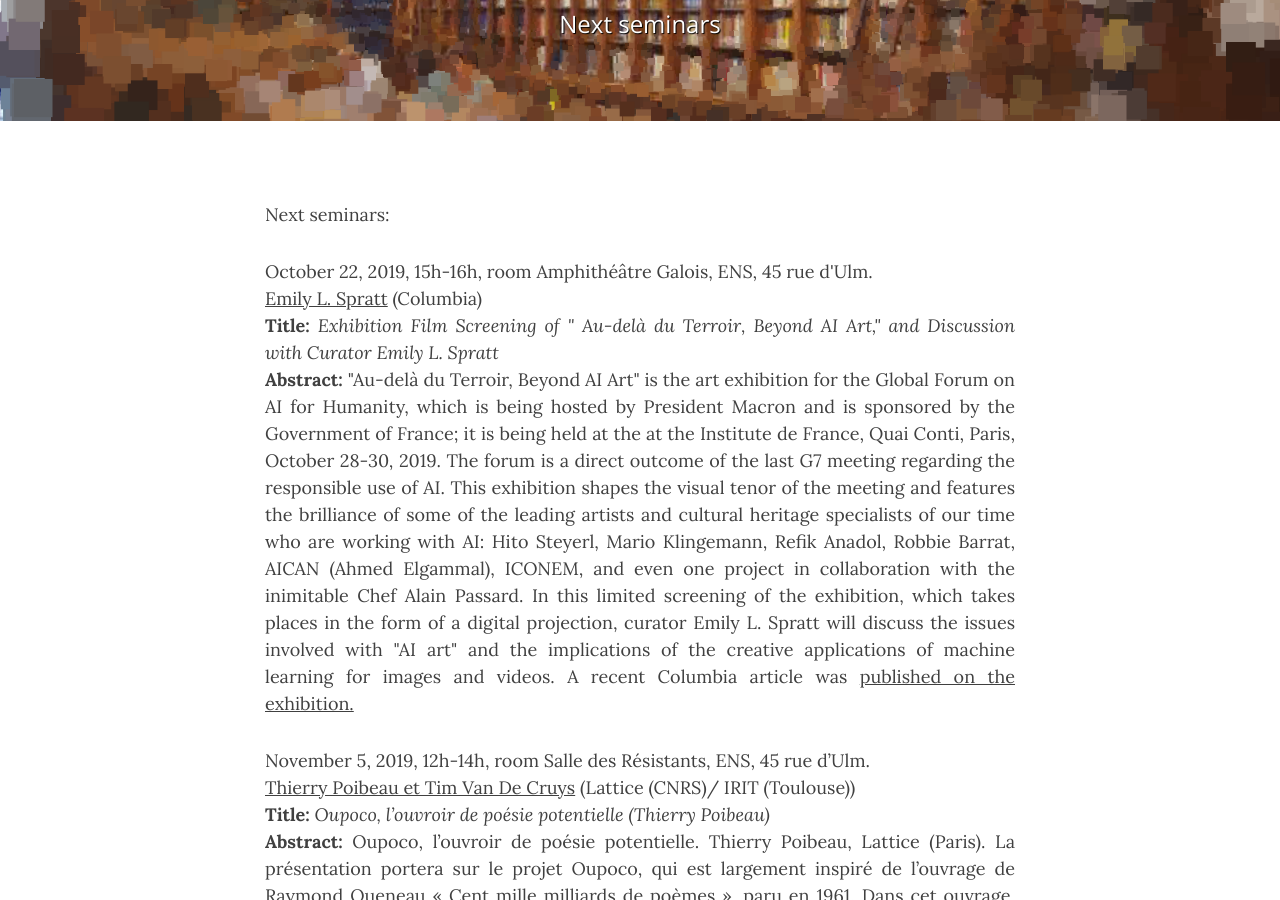
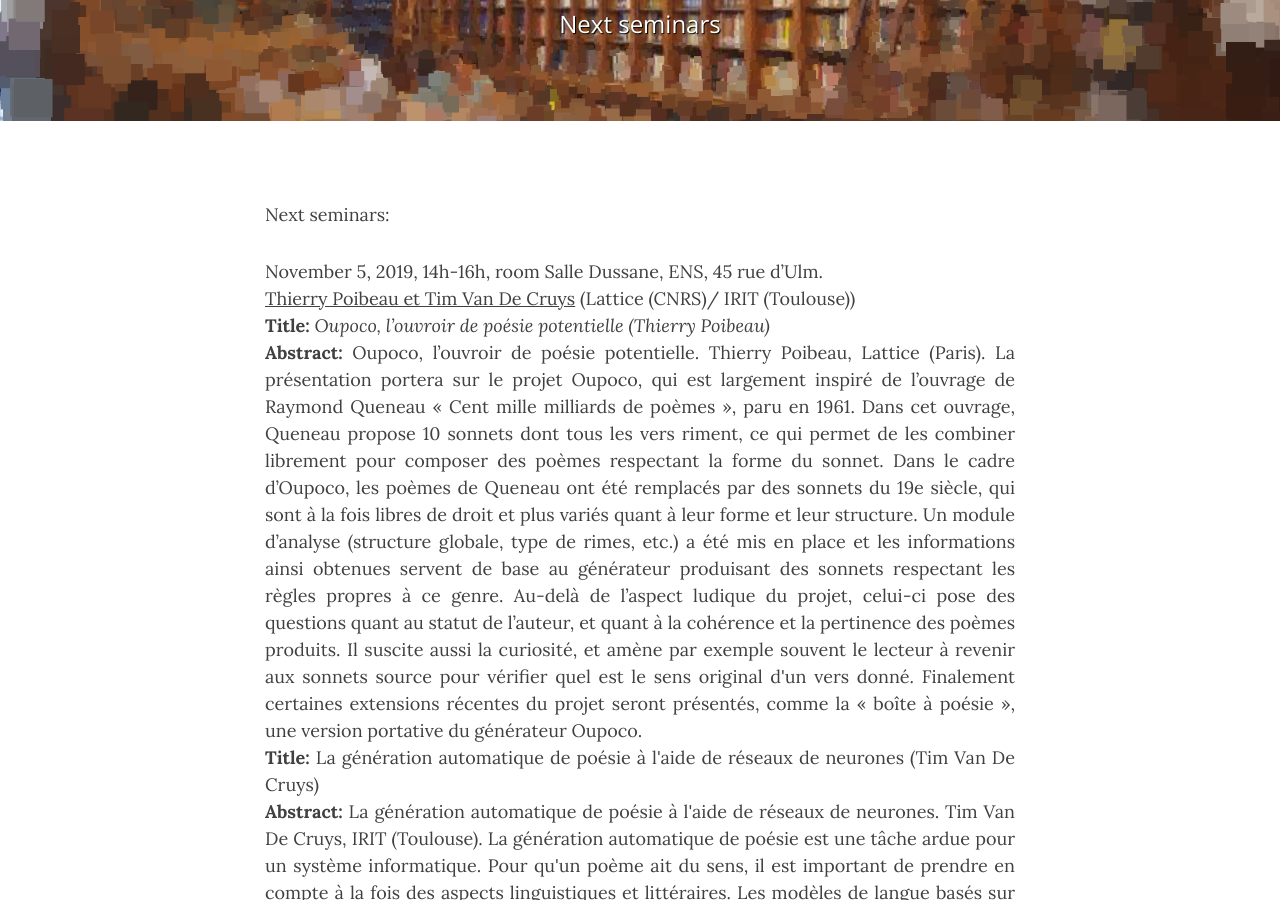
Before and after one commit to dhai-seminar/dhai-seminar.github.io, a Jekyll site: the page built from next.md, in a window 1280 px wide and 900 px high, scrolled down 195 px. Built offline with Jekyll 4.4.1, drawn with Linux system fonts in a browser that asks for light colours; nearby versions of some CDN libraries.

Commit message:
Update next.yml

```diff
--- a/_data/next.yml
+++ b/_data/next.yml
@@ -1,21 +1,9 @@
 
-
-
-- speaker: "Emily L. Spratt"
-  date: October 22, 2019
-  time: 15h-16h
-  room: "Amphithéâtre Galois, ENS, 45 rue d'Ulm"
-  affiliation: "Columbia"
-  url: "https://sites.google.com/view/emilylspratt/home"
-  title: "Exhibition Film Screening of \" Au-delà du Terroir, Beyond AI Art,\" and Discussion with Curator Emily L. Spratt"
-  abstract: " \"Au-delà du Terroir, Beyond AI Art\" is the art exhibition for the Global Forum on AI for Humanity, which is being hosted by President Macron and is sponsored by the Government of France; it is being held at the at the Institute de France, Quai Conti, Paris, October 28-30, 2019. The forum is a direct outcome of the last G7 meeting regarding the responsible use of AI. This exhibition shapes the visual tenor of the meeting and features the brilliance of some of the leading artists and cultural heritage specialists of our time who are working with AI: Hito Steyerl, Mario Klingemann, Refik Anadol, Robbie Barrat, AICAN (Ahmed Elgammal), ICONEM, and even one project in collaboration with the inimitable Chef Alain Passard. In this limited screening of the exhibition, which takes places in the form of a digital projection, curator Emily L. Spratt will discuss the issues involved with \"AI art\" and the implications of the creative applications of machine learning for images and videos. A recent Columbia article was <a href='https://datascience.columbia.edu/shaping-art-ai-emily-spratt-curates-art-exhibition-major-international-forum-responsible-use-ai'>published on the exhibition.</a>"
-  slides: nothing
-  video: nothing
 
 - speaker: "Thierry Poibeau et Tim Van De Cruys"
   date: November 5, 2019
-  time: 12h-14h
-  room: "Salle des Résistants, ENS, 45 rue d’Ulm"
+  time: 14h-16h
+  room: "Salle Dussane, ENS, 45 rue d’Ulm"
   affiliation: "Lattice (CNRS)/ IRIT (Toulouse)"
   url: "http://www.lattice.cnrs.fr/membres/direction/thierry-poibeau/"
   title: "Oupoco, l’ouvroir de poésie potentielle (Thierry Poibeau)"
```
